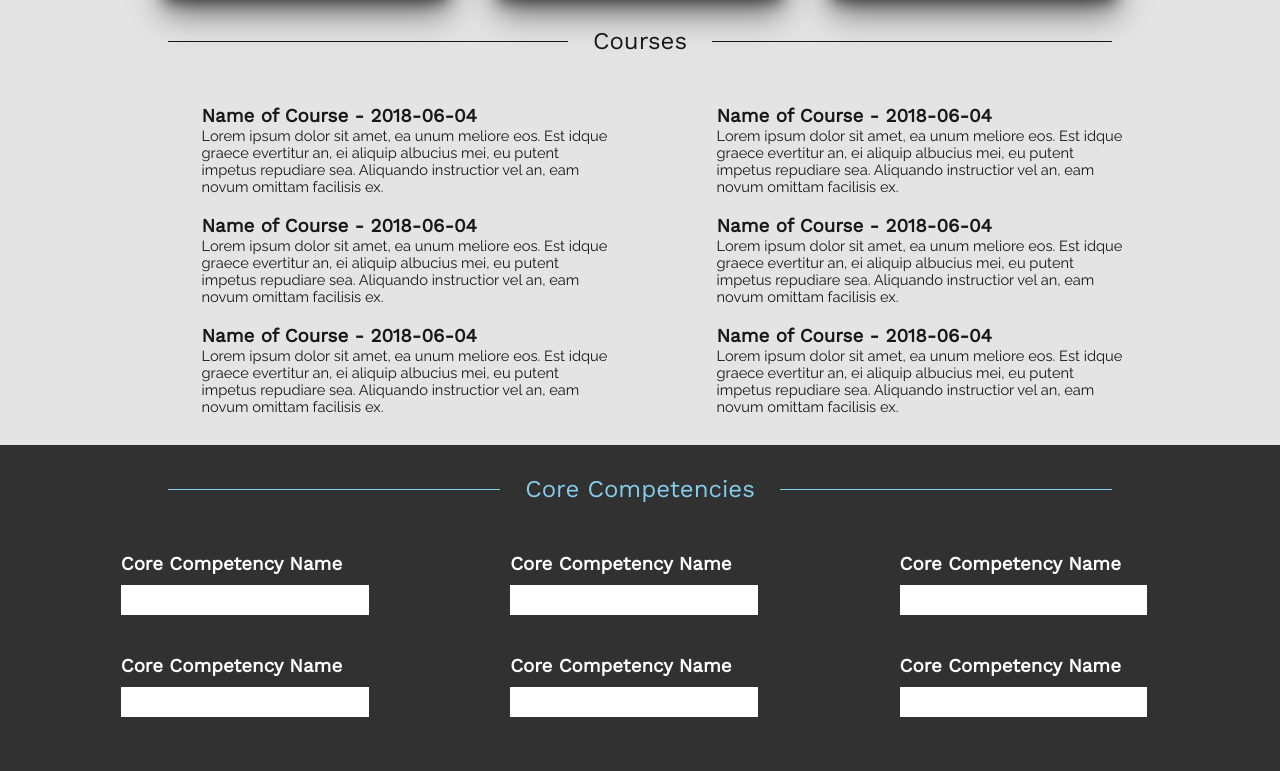
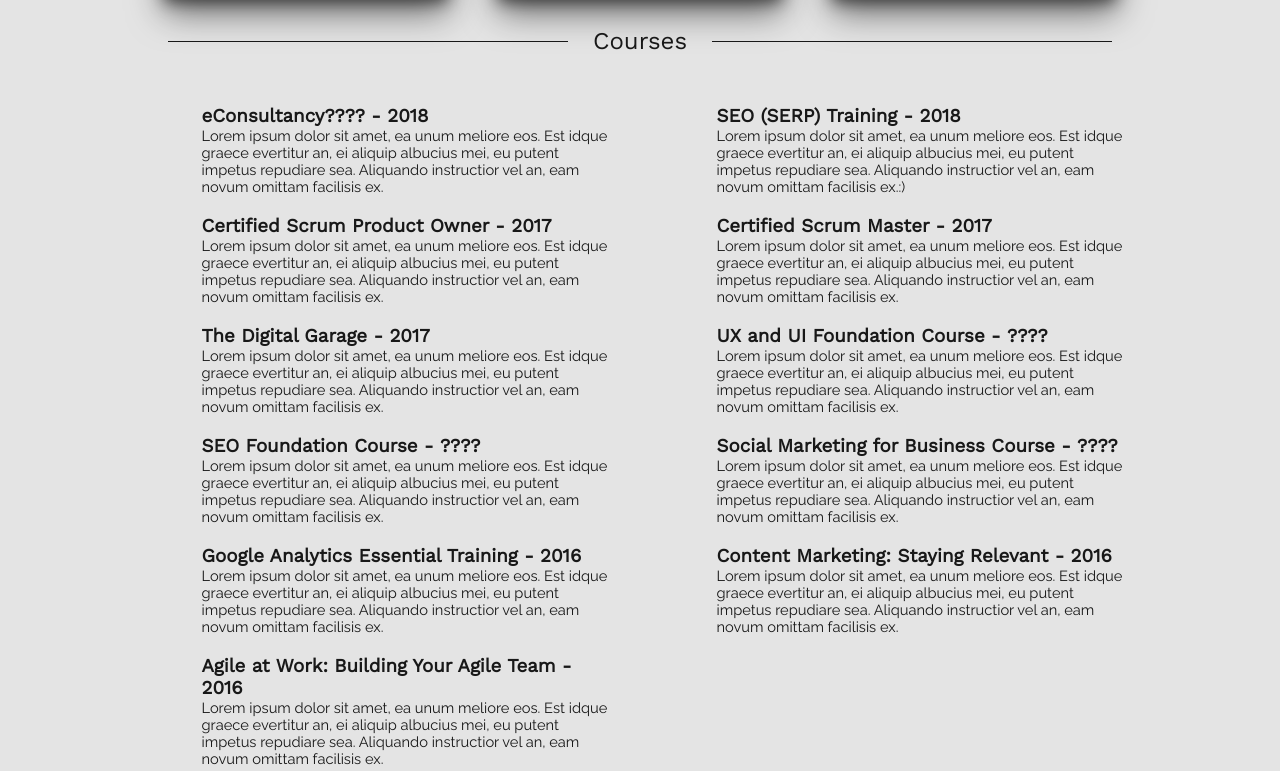
Before and after one commit to Gabriella-Samra/Me, a website: page index.html in a window 1280 px wide. Shown: the part 1373-2144 px from the top of the page. Drawn offline with nearby package versions, Linux system fonts and the light colour scheme; a script that the page names is missing.

Commit message:
Added real course titles

```diff
--- a/index.html
+++ b/index.html
@@ -181,7 +181,7 @@
                     <div class="courses-container">
                         <div class="course">
                             <h3 class="course__title">
-                                Name of Course - 2018-06-04
+                                eConsultancy???? - 2018
                             </h3>
                             <p class="course__description">Lorem ipsum dolor sit amet, ea unum meliore eos. Est idque graece evertitur an, ei aliquip albucius
                                 mei, eu putent impetus repudiare sea. Aliquando instructior vel an, eam novum omittam facilisis
@@ -190,7 +190,16 @@
                         </div>
                         <div class="course">
                             <h3 class="course__title">
-                                Name of Course - 2018-06-04
+                                SEO (SERP) Training - 2018
+                            </h3>
+                            <p class="course__description">Lorem ipsum dolor sit amet, ea unum meliore eos. Est idque graece evertitur an, ei aliquip albucius
+                                mei, eu putent impetus repudiare sea. Aliquando instructior vel an, eam novum omittam facilisis
+                                ex.:)
+                            </p>
+                        </div>
+                        <div class="course">
+                            <h3 class="course__title">
+                                Certified Scrum Product Owner - 2017
                             </h3>
                             <p class="course__description">Lorem ipsum dolor sit amet, ea unum meliore eos. Est idque graece evertitur an, ei aliquip albucius
                                 mei, eu putent impetus repudiare sea. Aliquando instructior vel an, eam novum omittam facilisis
@@ -199,7 +208,7 @@
                         </div>
                         <div class="course">
                             <h3 class="course__title">
-                                Name of Course - 2018-06-04
+                                Certified Scrum Master - 2017
                             </h3>
                             <p class="course__description">Lorem ipsum dolor sit amet, ea unum meliore eos. Est idque graece evertitur an, ei aliquip albucius
                                 mei, eu putent impetus repudiare sea. Aliquando instructior vel an, eam novum omittam facilisis
@@ -208,7 +217,7 @@
                         </div>
                         <div class="course">
                             <h3 class="course__title">
-                                Name of Course - 2018-06-04
+                                The Digital Garage - 2017
                             </h3>
                             <p class="course__description">Lorem ipsum dolor sit amet, ea unum meliore eos. Est idque graece evertitur an, ei aliquip albucius
                                 mei, eu putent impetus repudiare sea. Aliquando instructior vel an, eam novum omittam facilisis
@@ -217,7 +226,7 @@
                         </div>
                         <div class="course">
                             <h3 class="course__title">
-                                Name of Course - 2018-06-04
+                                UX and UI Foundation Course - ????
                             </h3>
                             <p class="course__description">Lorem ipsum dolor sit amet, ea unum meliore eos. Est idque graece evertitur an, ei aliquip albucius
                                 mei, eu putent impetus repudiare sea. Aliquando instructior vel an, eam novum omittam facilisis
@@ -226,7 +235,43 @@
                         </div>
                         <div class="course">
                             <h3 class="course__title">
-                                Name of Course - 2018-06-04
+                                SEO Foundation Course - ????
+                            </h3>
+                            <p class="course__description">Lorem ipsum dolor sit amet, ea unum meliore eos. Est idque graece evertitur an, ei aliquip albucius
+                                mei, eu putent impetus repudiare sea. Aliquando instructior vel an, eam novum omittam facilisis
+                                ex.
+                            </p>
+                        </div>
+                        <div class="course">
+                            <h3 class="course__title">
+                                Social Marketing for Business Course - ????
+                            </h3>
+                            <p class="course__description">Lorem ipsum dolor sit amet, ea unum meliore eos. Est idque graece evertitur an, ei aliquip albucius
+                                mei, eu putent impetus repudiare sea. Aliquando instructior vel an, eam novum omittam facilisis
+                                ex.
+                            </p>
+                        </div>
+                        <div class="course">
+                            <h3 class="course__title">
+                                Google Analytics Essential Training - 2016
+                            </h3>
+                            <p class="course__description">Lorem ipsum dolor sit amet, ea unum meliore eos. Est idque graece evertitur an, ei aliquip albucius
+                                mei, eu putent impetus repudiare sea. Aliquando instructior vel an, eam novum omittam facilisis
+                                ex.
+                            </p>
+                        </div>
+                        <div class="course">
+                            <h3 class="course__title">
+                                Content Marketing: Staying Relevant - 2016
+                            </h3>
+                            <p class="course__description">Lorem ipsum dolor sit amet, ea unum meliore eos. Est idque graece evertitur an, ei aliquip albucius
+                                mei, eu putent impetus repudiare sea. Aliquando instructior vel an, eam novum omittam facilisis
+                                ex.
+                            </p>
+                        </div>
+                        <div class="course">
+                            <h3 class="course__title">
+                                Agile at Work: Building Your Agile Team - 2016
                             </h3>
                             <p class="course__description">Lorem ipsum dolor sit amet, ea unum meliore eos. Est idque graece evertitur an, ei aliquip albucius
                                 mei, eu putent impetus repudiare sea. Aliquando instructior vel an, eam novum omittam facilisis
```
Lines whose indentation alone changed are shown as unchanged.
